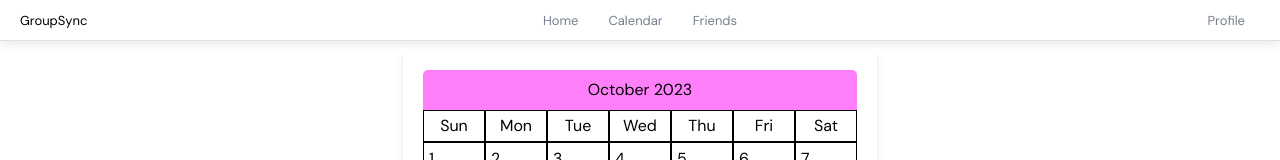
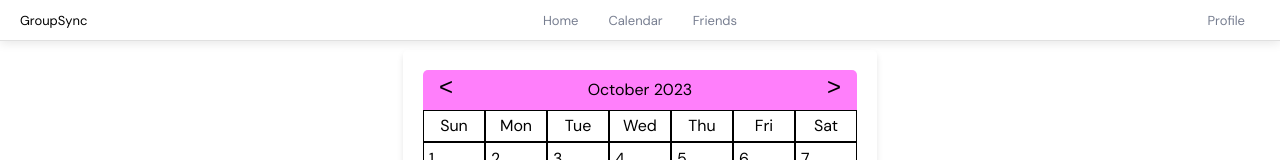
Before and after one commit to TheGuys-tech/DubHacks23, a SvelteKit app: page /calendar in a window 1280 px wide. Shown: the top 160 px of the page. Built offline with nearby package versions, Linux system fonts and the light colour scheme.

Commit message:
Calendar buttons attempt

```diff
--- /dev/null
+++ b/src/routes/calendar/+page.server.js
@@ -0,0 +1,12 @@
+export const actions = {
+    default: async ({request}) => {
+        let formData = await request.formData();
+
+        return {
+            data: {
+                submitMonth: formData.get("month"),
+                submitYear: formData.get("year")
+            }
+        }
+    }
+}
--- a/src/routes/calendar/+page.svelte
+++ b/src/routes/calendar/+page.svelte
@@ -1,7 +1,9 @@
 <script>
-    import { page } from '$app/stores';
-    const month = $page.url.searchParams.get("month") || (new Date()).getMonth();
-    const year = $page.url.searchParams.get("year") || (new Date).getFullYear();
+    export let data;
+
+    console.log(data);
+    let month = data.submitMonth || (new Date()).getMonth();
+    let year = data.submitYear || (new Date).getFullYear();
     const months = [
         "January",
         "February",
@@ -36,7 +38,17 @@
 <div class="container">
     <div class="calendar">
         <div class="calendar-header">
+            <form action="/calendar" method="POST" style="margin-left: 10px; margin-right: auto;">
+                <input type="hidden" name="month" value="{(month + 11) % 12}" />
+                <input type="hidden" name="year" value="{month - 1 < 0 ? year - 1 : year}" />
+                <input type="submit" class="monthchanger" value="&lt;" />
+            </form>
             {months[month]} {year}
+            <form action="/calendar" method="POST" style="margin-right: 10px; margin-left: auto;">
+                <input type="hidden" name="month" value="{(month + 1) % 12}" />
+                <input type="hidden" name="year" value="{month + 1 > 11 ? year + 1 : year}" />
+                <input type="submit" class="monthchanger" value="&gt;" />
+            </form>
         </div>
         <div class="calendar-day-header">
             <div class="calendar-day-day">Sun</div>
@@ -79,6 +91,8 @@
         text-align: center;
         height: 40px;
         line-height: 40px;
+        display: flex;
+        flex-direction: row;
     }
 
     .calendar-week {
@@ -110,4 +124,14 @@
         border: 1px solid black;
         padding: 5px;
     }
+
+    .monthchanger {
+        font-size: 1.5em;
+        text-decoration: none;
+        color: black;
+        cursor: pointer;
+        user-select: none;
+        background-color: transparent;
+        border: 0px;
+    }
 </style>
```
